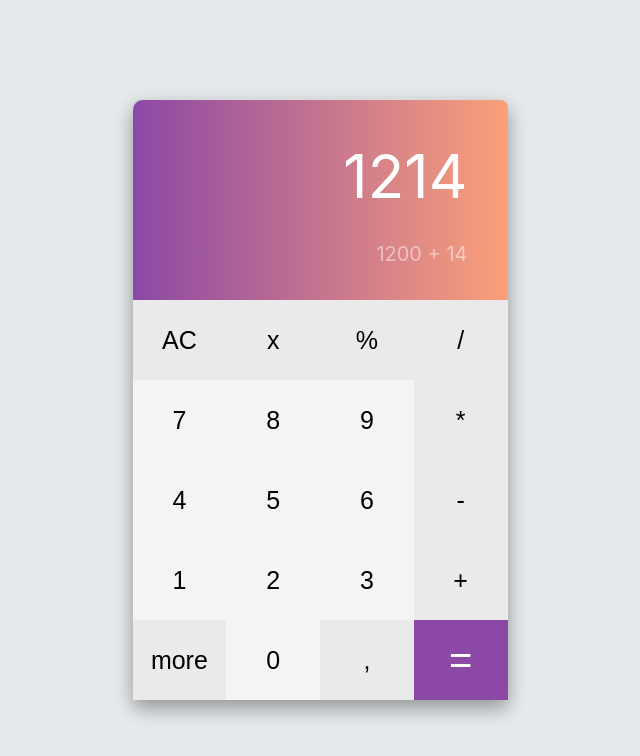
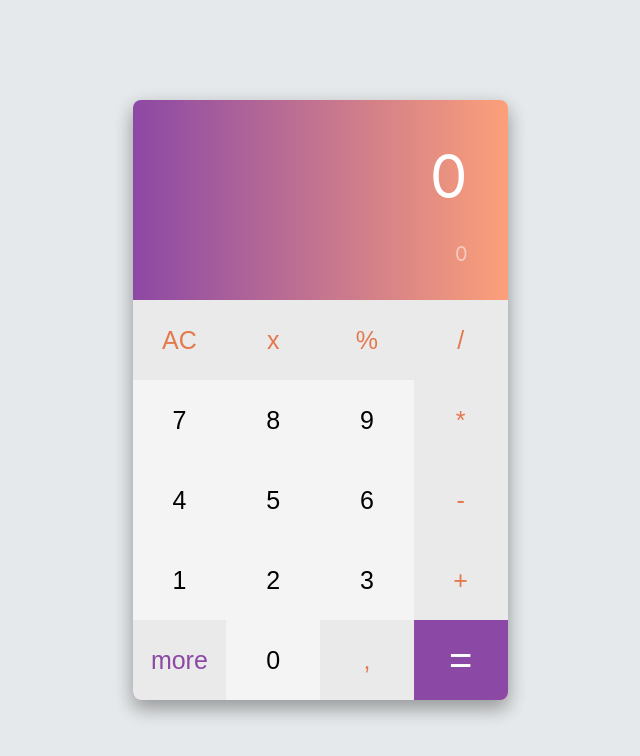
Before and after one commit to FedorLivshits/React-CalculatorTS, a React (Create React App) app: page / in a window 1280 px wide. Shown: the top 756 px of the page, without its empty margins (320-960 px from the left). Built offline with nearby package versions, Linux system fonts and the light colour scheme.

Commit message:
add file structure

```diff
--- a/src/App.css
+++ b/src/App.css
@@ -1,5 +1,5 @@
 .calculator-page {
-background-color: rgb(230,233,235);
+    background-color: rgb(230, 233, 235);
     min-height: 100vh;
     display: flex;
     flex-direction: column;
@@ -16,63 +16,69 @@ background-color: rgb(230,233,235);
     background-color: rgba(45, 55, 66, 0.23);
     box-shadow: 0 10px 18px 0 rgba(0, 0, 0, 0.2), 0 6px 20px 0 rgba(0, 0, 0, 0.19);
     text-align: center;
-border-radius: 8px;
+    border-radius: 8px;
+    background: rgb(140, 72, 165); /* Old browsers */
+    background: -moz-linear-gradient(left, rgba(140, 72, 165, 1) 0%, rgba(252, 160, 121, 1) 100%); /* FF3.6-15 */
+    background: -webkit-linear-gradient(left, rgba(140, 72, 165, 1) 0%, rgba(252, 160, 121, 1) 100%); /* Chrome10-25,Safari5.1-6 */
+    background: linear-gradient(to right, rgba(140, 72, 165, 1) 0%, rgba(252, 160, 121, 1) 100%); /* W3C, IE10+, FF16+, Chrome26+, Opera12+, Safari7+ */
+    filter: progid:DXImageTransform.Microsoft.gradient(startColorstr='#8c48a5', endColorstr='#fca079', GradientType=1); /* IE6-9 */
 }
 
 .calculator__window {
-    /* Permalink - use to edit and share this gradient: https://colorzilla.com/gradient-editor/#c0106e+17,ffce5b+99 */
-    /* Permalink - use to edit and share this gradient: https://colorzilla.com/gradient-editor/#8c48a5+0,fca079+100 */
-    background: rgb(140,72,165); /* Old browsers */
-    background: -moz-linear-gradient(left,  rgba(140,72,165,1) 0%, rgba(252,160,121,1) 100%); /* FF3.6-15 */
-    background: -webkit-linear-gradient(left,  rgba(140,72,165,1) 0%,rgba(252,160,121,1) 100%); /* Chrome10-25,Safari5.1-6 */
-    background: linear-gradient(to right,  rgba(140,72,165,1) 0%,rgba(252,160,121,1) 100%); /* W3C, IE10+, FF16+, Chrome26+, Opera12+, Safari7+ */
-    filter: progid:DXImageTransform.Microsoft.gradient( startColorstr='#8c48a5', endColorstr='#fca079',GradientType=1 ); /* IE6-9 */
-border-top-left-radius: 10px;
+    border-top-left-radius: 10px;
     border-top-right-radius: 8px;
     height: 200px;
 }
 
-.calculator__result-window{
+.calculator__result-window {
     display: flex;
     justify-content: flex-end;
 }
-.calculator__result-window span{
-margin-right: 40px;
+
+.calculator__result-window span {
+    margin-right: 40px;
     margin-top: 40px;
     font-size: 60px;
 }
-.calculator__operation-window{
+
+.calculator__operation-window {
     display: flex;
     justify-content: flex-end;
 }
-.calculator__operation-window span{
+
+.calculator__operation-window span {
     margin-right: 40px;
     margin-top: 30px;
     font-size: 20px;
     color: rgba(255, 255, 255, 0.51);
 }
+
 .counter-btns {
     height: 300px;
     border-radius: 5px;
 
 }
-.row{
+
+.row {
 
     display: flex;
     justify-content: space-between;
     align-items: center;
 }
 
+
 .btn {
-
     color: black;
     font-size: 25px;
     font-weight: 400;
     border: none;
-background-color: rgb(244,244,244);
+    background-color: rgb(244, 244, 244);
     cursor: pointer;
     height: 80px;
     width: 94px;
+}
+.btn:hover{
+    color: orange;
 }
 
 .counter__inc-btn {
@@ -84,15 +90,27 @@ background-color: rgb(244,244,244);
 }
 
 
-.operator{
-    background-color: rgb(234,234,234);
+.operator {
+    background-color: rgb(234, 234, 234);
+    color: rgb(228 121 78);
 }
-.equal{
-    background: rgb(140,72,165); /* Old browsers */
-   color: white;
+
+.equal {
+    background: rgb(140, 72, 165); /* Old browsers */
+    color: white;
     font-size: 40px;
+    border-bottom-right-radius: 8px;
 }
-.calculator-title{
+.more{
+    border-bottom-left-radius: 8px;
+    color: rgb(140, 72, 165);
+}
+
+.calculator-title {
     text-align: center;
-   margin: 10px;
+    margin: 10px;
 }
+
+button:focus {
+    outline: none !important
+}
--- a/src/App.js
+++ b/src/App.js
@@ -1,93 +1,25 @@
 import './App.css';
+import Calculator from "./Components/Calculator";
 import React, {useState} from "react";
 
 function App() {
+    let [numValue, setNumValue] = useState(0)
+    let [result, setResult] = useState(0)
+
+    const handleValue = (e) => {
+        let value = e.currentTarget.value//передать сюда value кнопки с цифрой и отправить в стэйт
+        setNumValue(numValue + value);
+
+    }
     return (
-        <Calculator/>
+            <Calculator handleValue={handleValue} numValue={numValue} result={result}/>
+
     );
 }
 
-function Calculator() {
-    let [firsNumValue, setFirstNumValue] = useState(0)
 
-    const onButtonClick = () => {
-       alert("Привет") //передать сюда value кнопки с цифрой и отправить в стэйт
-    }
-    return (
-        <div className="calculator">
-            <header className="calculator-page">
-                <div className="calculator__inner">
-                    <div className="calculator__window">
-                        <div className="calculator__result-window">
-<span>1214</span>
-                        </div>
-                        <div className="calculator__operation-window">
-                           <span>1200 + 14</span>
-                        </div>
-                    </div>
-                    <PanelButton onButtonClick={onButtonClick}/>
-                    <div className="calculator-title">
 
-                    </div>
-                </div>
-            </header>
-        </div>
-    )
-}
 
-const PanelButton = (props) => {
 
-    return (
-        <div className="counter-btns">
-            <div className="row">
-                <OperatorButton buttonValue={"AC"}/>
-                <OperatorButton buttonValue={'x'}/>
-                <OperatorButton buttonValue={"%"}/>
-                <OperatorButton buttonValue={"/"}/>
-            </div>
-            <div className="row">
-                <NumberButton buttonValue={7} onButtonClick={props.onButtonClick}/>
-                <NumberButton buttonValue={8}/>
-                <NumberButton buttonValue={9}/>
-                <OperatorButton buttonValue={"*"}/>
-            </div>
-            <div className="row">
-                <NumberButton buttonValue={4}/>
-                <NumberButton buttonValue={5}/>
-                <NumberButton buttonValue={6}/>
-                <OperatorButton buttonValue={"-"}/>
-            </div>
-            <div className="row">
-                <NumberButton buttonValue={1}/>
-                <NumberButton buttonValue={2}/>
-                <NumberButton buttonValue={3}/>
-                <OperatorButton buttonValue={"+"}/>
-            </div>
-            <div className="row">
-                <OperatorButton buttonValue={"more"}/>
-                <NumberButton buttonValue={0}/>
-                <OperatorButton buttonValue={","}/>
-                <OperatorButton buttonValue={"="}/>
-            </div>
-
-        </div>
-    )
-}
-
-function NumberButton(props) {
-    return (
-        <button className="btn" onClick={props.onButtonClick} value={props.buttonValue}>
-            {props.buttonValue}
-        </button>
-    )
-}
-
-function OperatorButton(props) {
-    return (
-        <button className={(props.buttonValue === "=") ? "btn operator equal" : "btn operator"}>
-            {props.buttonValue}
-        </button>
-    )
-}
 
 export default App;
--- /dev/null
+++ b/src/Components/Calculator.jsx
@@ -0,0 +1,25 @@
+import React from "react";
+import PanelButton from "./PanelButton";
+
+function Calculator(props) {
+
+    return (
+        <div className="calculator">
+            <header className="calculator-page">
+                <div className="calculator__inner">
+                    <div className="calculator__window">
+                        <div className="calculator__result-window">
+                            <span>{props.result}</span>
+                        </div>
+                        <div className="calculator__operation-window">
+                            <span>{props.numValue}</span>
+                        </div>
+                    </div>
+                    <PanelButton handleValue={props.handleValue} />
+                </div>
+            </header>
+        </div>
+    )
+}
+
+export default Calculator;
--- /dev/null
+++ b/src/Components/NumberButton.jsx
@@ -0,0 +1,11 @@
+import React from "react";
+
+function NumberButton(props) {
+    return (
+        <button type="button" className="btn" value={props.buttonValue} onClick={props.handleValue}>
+            {props.buttonValue}
+        </button>
+    )
+}
+
+export default NumberButton;
--- /dev/null
+++ b/src/Components/OperatorButton.jsx
@@ -0,0 +1,12 @@
+import React from "react";
+
+function OperatorButton(props) {
+    return (
+        <button type="button"  value={props.buttonValue}
+                className={(props.buttonValue === "=") ? "btn operator equal" : (props.buttonValue === "more") ? "btn operator more" : "btn operator"}>
+            {props.buttonValue}
+        </button>
+    )
+}
+
+export default OperatorButton;
--- /dev/null
+++ b/src/Components/PanelButton.jsx
@@ -0,0 +1,44 @@
+import React from "react";
+import NumberButton from "./NumberButton";
+import OperatorButton from "./OperatorButton";
+
+
+const PanelButton = (props) => {
+
+    return (
+        <div className="counter-btns">
+            <div className="row">
+                <OperatorButton buttonValue={"AC"}  />
+                <OperatorButton buttonValue={'x'} />
+                <OperatorButton buttonValue={"%"}/>
+                <OperatorButton buttonValue={"/"} />
+            </div>
+            <div className="row">
+                <NumberButton buttonValue={7} handleValue={props.handleValue}/>
+                <NumberButton buttonValue={8} handleValue={props.handleValue}/>
+                <NumberButton buttonValue={9} handleValue={props.handleValue}/>
+                <OperatorButton buttonValue={"*"}/>
+            </div>
+            <div className="row">
+                <NumberButton buttonValue={4} handleValue={props.handleValue}/>
+                <NumberButton buttonValue={5} handleValue={props.handleValue}/>
+                <NumberButton buttonValue={6} handleValue={props.handleValue}/>
+                <OperatorButton buttonValue={"-"}/>
+            </div>
+            <div className="row">
+                <NumberButton buttonValue={1} handleValue={props.handleValue}/>
+                <NumberButton buttonValue={2} handleValue={props.handleValue}/>
+                <NumberButton buttonValue={3} handleValue={props.handleValue}/>
+                <OperatorButton buttonValue={"+"}/>
+            </div>
+            <div className="row">
+                <OperatorButton buttonValue={"more"}/>
+                <NumberButton buttonValue={0} handleValue={props.handleValue}/>
+                <OperatorButton buttonValue={","}/>
+                <OperatorButton buttonValue={"="}/>
+            </div>
+
+        </div>
+    )
+}
+export default PanelButton;
```
